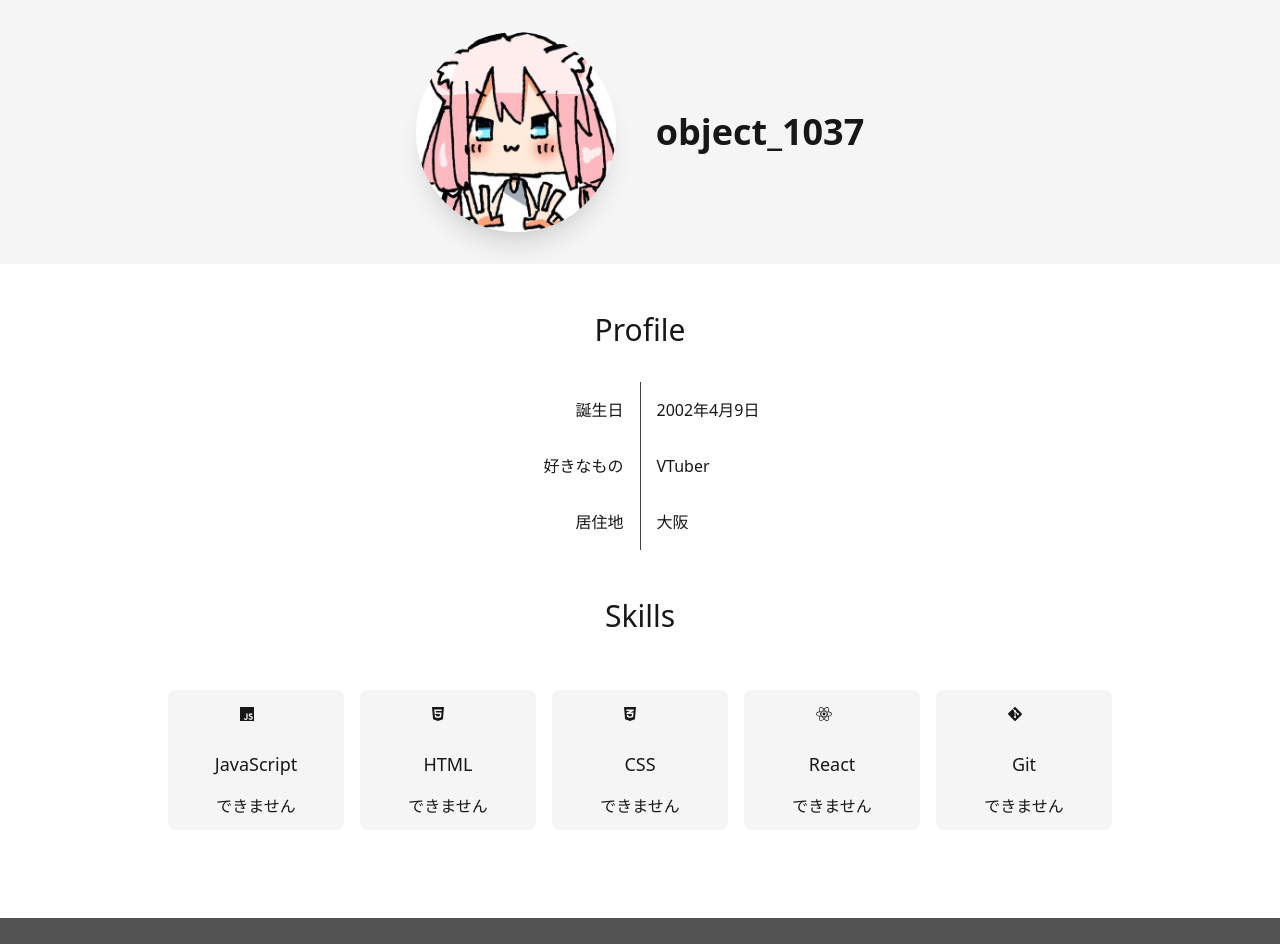
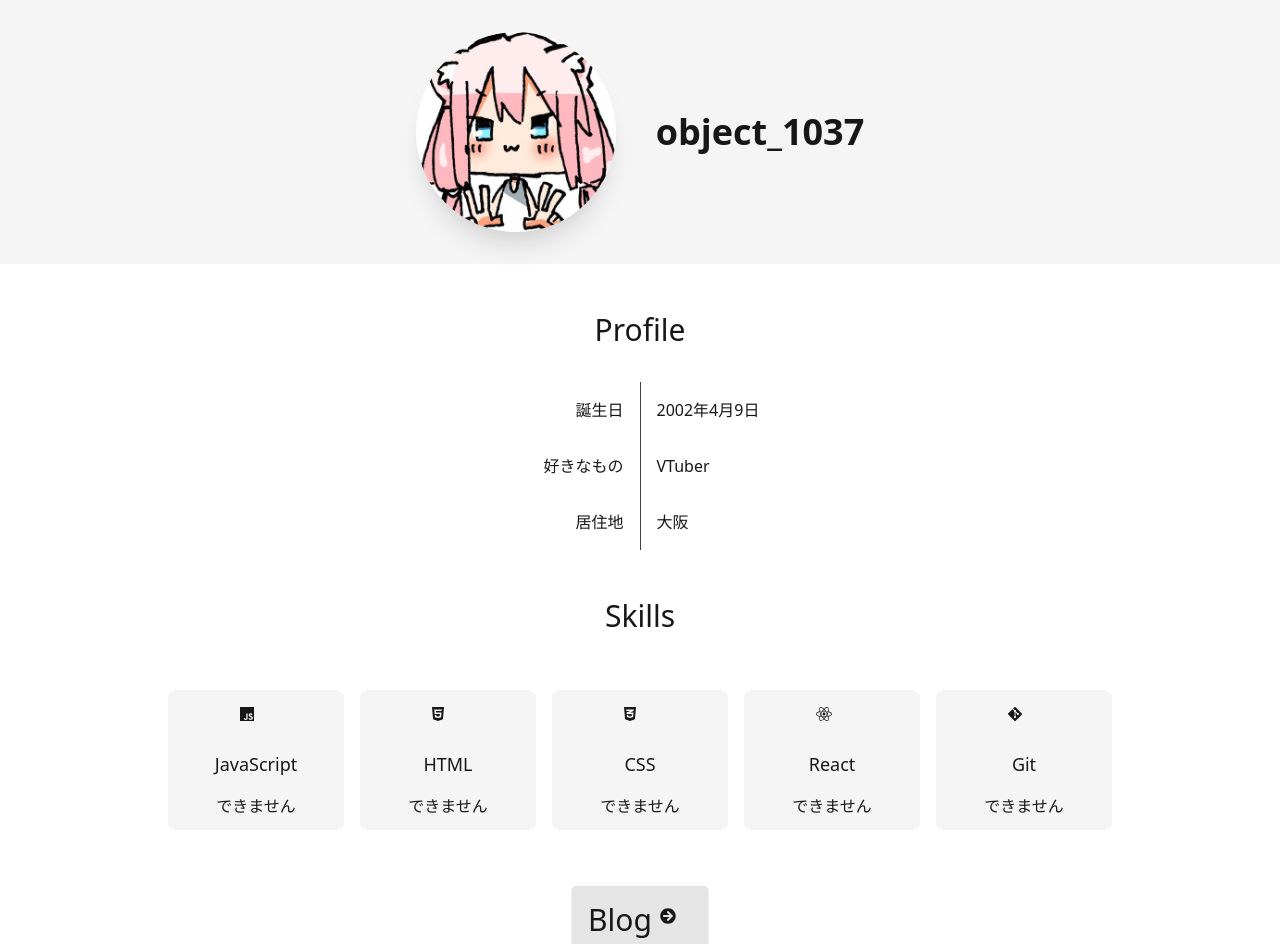
Before and after one commit to object1037/homepage, a Next.js app: page / in a window 1280 px wide. Shown: the top 944 px of the page. Built offline with nearby package versions, Linux system fonts and the light colour scheme.

Commit message:
add blog button

```diff
--- a/pages/index.tsx
+++ b/pages/index.tsx
@@ -3,6 +3,9 @@ import Image from 'next/image'
 import Account from '../components/accounts'
 import Row from '../components/tablerow'
 import Skill from '../components/skills'
+import { FontAwesomeIcon } from '@fortawesome/react-fontawesome'
+import { faArrowCircleRight } from "@fortawesome/free-solid-svg-icons";
+import Link from 'next/link'
 
 export default function Home() {
   return (
@@ -53,6 +56,14 @@ export default function Home() {
         <Skill name="Git" description="できません" icon="git-alt" />
       </div>
     </section>
+    <section className="flex flex-row justify-center mt-12">
+    <Link href="https://blog1037.vercel.app">
+      <a className="flex flex-row justify-center items-center p-4 text-gray-900 dark:text-gray-100 bg-gray-200 dark:bg-gray-800 rounded shadow hover:shadow-lg">
+          <span className="text-3xl mr-2">Blog</span>
+          <span className="w-8 h-8"><FontAwesomeIcon icon={faArrowCircleRight} /></span>
+      </a>
+    </Link>
+    </section>
     <footer className="flex flex-row items-center pl-4 bg-gray-600 h-20 relative w-screen mt-20">
         <Account icon="twitter" link="https://twitter.com/object_1037" hover="hover:text-twitter" />
         <Account icon="github" link="https://github.com/object1037" hover="hover:text-gray-300" />
```
